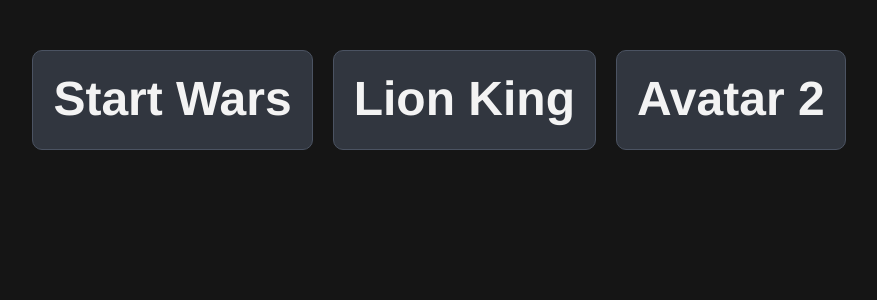
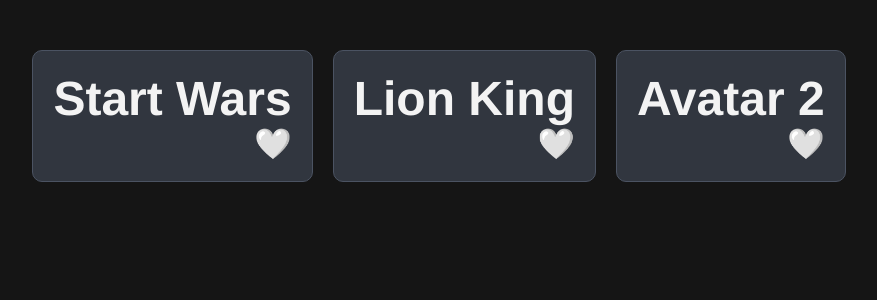
Before and after one commit to easazade/learn-javascript, a React (Vite) app in the folder simple-react-app/: page / in a window 1280 px wide. Shown: the top 300 px of the page, without its empty margins (201-1078 px from the left). Built offline with nearby package versions, Linux system fonts and the light colour scheme.

Commit message:
Add state example for Card component

```diff
--- a/simple-react-app/src/App.jsx
+++ b/simple-react-app/src/App.jsx
@@ -1,7 +1,14 @@
+import { useState } from 'react'
+
 const Card = ({ title }) => {
+  const [hasLiked, setHasLiked] = useState(false)
+
   return (
     <div className="card">
       <h2>{title}</h2>
+      <button onClick={() => setHasLiked(!hasLiked)}>
+        {hasLiked ? '❤️' : '🤍'}
+      </button>
     </div>
   )
 }
--- a/simple-react-app/src/index.css
+++ b/simple-react-app/src/index.css
@@ -33,3 +33,13 @@
   border-radius: 10px;
   min-height: 100px;
 }
+
+
+button {
+  border: none;
+  font-size: 30px;
+  background-color:transparent;
+  width: 100%;
+  text-align: right;
+  cursor: pointer;
+}
```
